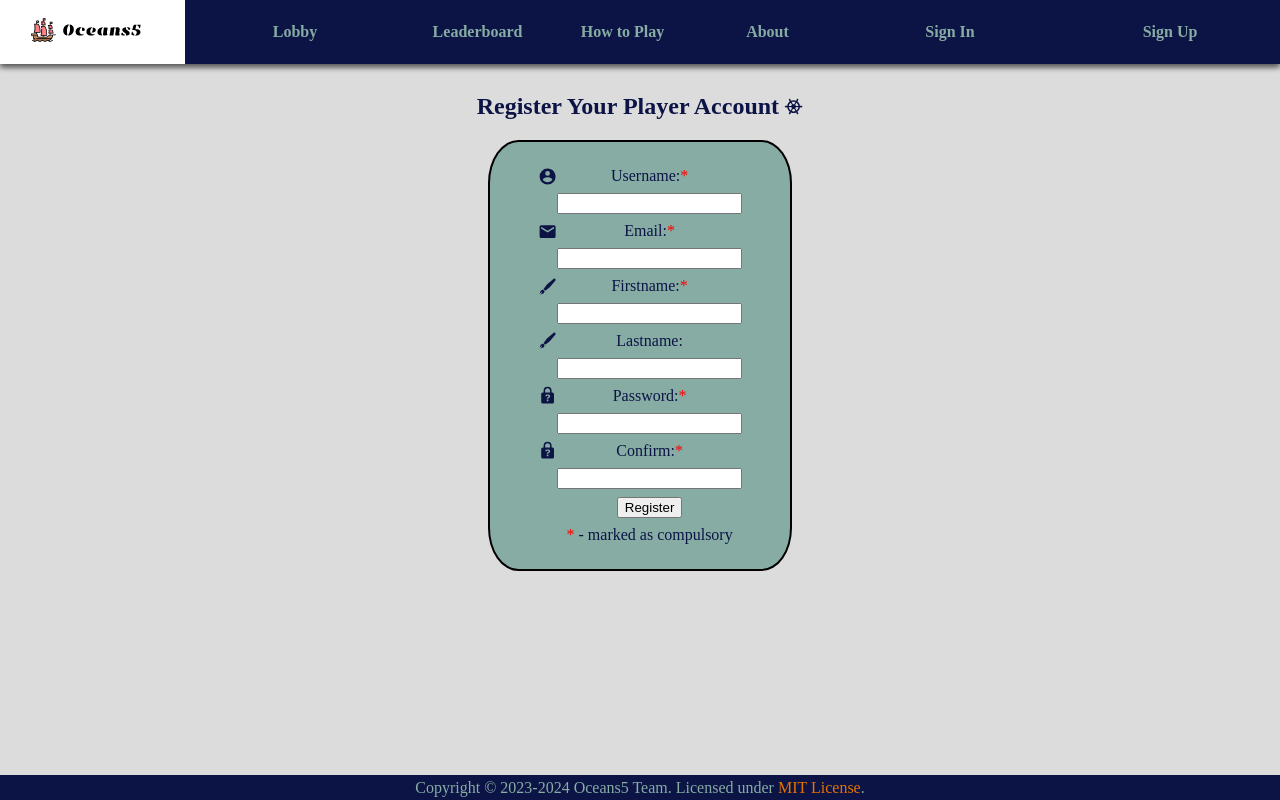
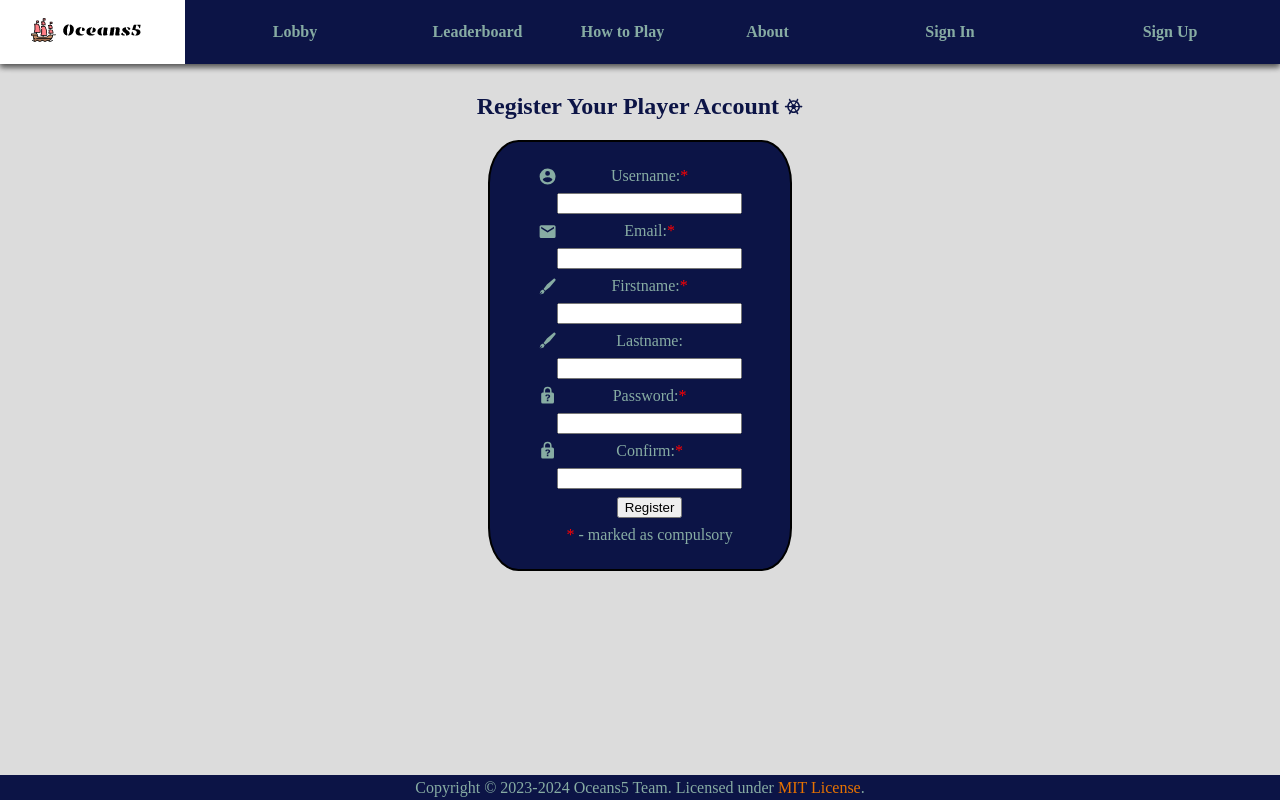
Before and after one commit to andrejmoltok/oceans5js, a Next.js app: page /signup in a window 1280 px wide. Built offline with nearby package versions, Linux system fonts and the light colour scheme; what cron would draw is missing.

Commit message:
O5T-15 Change: mfacheck and mfaSetting to NOT boolean value in state setter

```diff
--- a/package.json
+++ b/package.json
@@ -19,6 +19,7 @@
     "bcryptjs": "^2.4.3",
     "clsx": "^2.1.1",
     "cron": "^3.1.7",
+    "jotai": "^2.8.0",
     "nanoid": "^5.0.6",
     "next": "^14.2.3",
     "public-ip": "^6.0.2",
--- a/src/styles/signin.module.css
+++ b/src/styles/signin.module.css
@@ -7,7 +7,8 @@
   border: 2px solid black;
   border-radius: 10%;
   padding: 25px;
-  background-color: #87aca3;
+  color: #87aca3;
+  background-color: #0c1446;
 }
 
 .main {
--- a/src/styles/signup.module.css
+++ b/src/styles/signup.module.css
@@ -26,7 +26,8 @@
   border: 2px solid black;
   border-radius: 10%;
   padding: 25px;
-  background-color: #87aca3;
+  color: #87aca3;
+  background-color: #0c1446;
 }
 
 .icons {
```
Also changed, not shown: src/app/(secure)/profile/page.tsx (+3 -4 lines), 2 other files (tests, documents, lock files or other folders).
